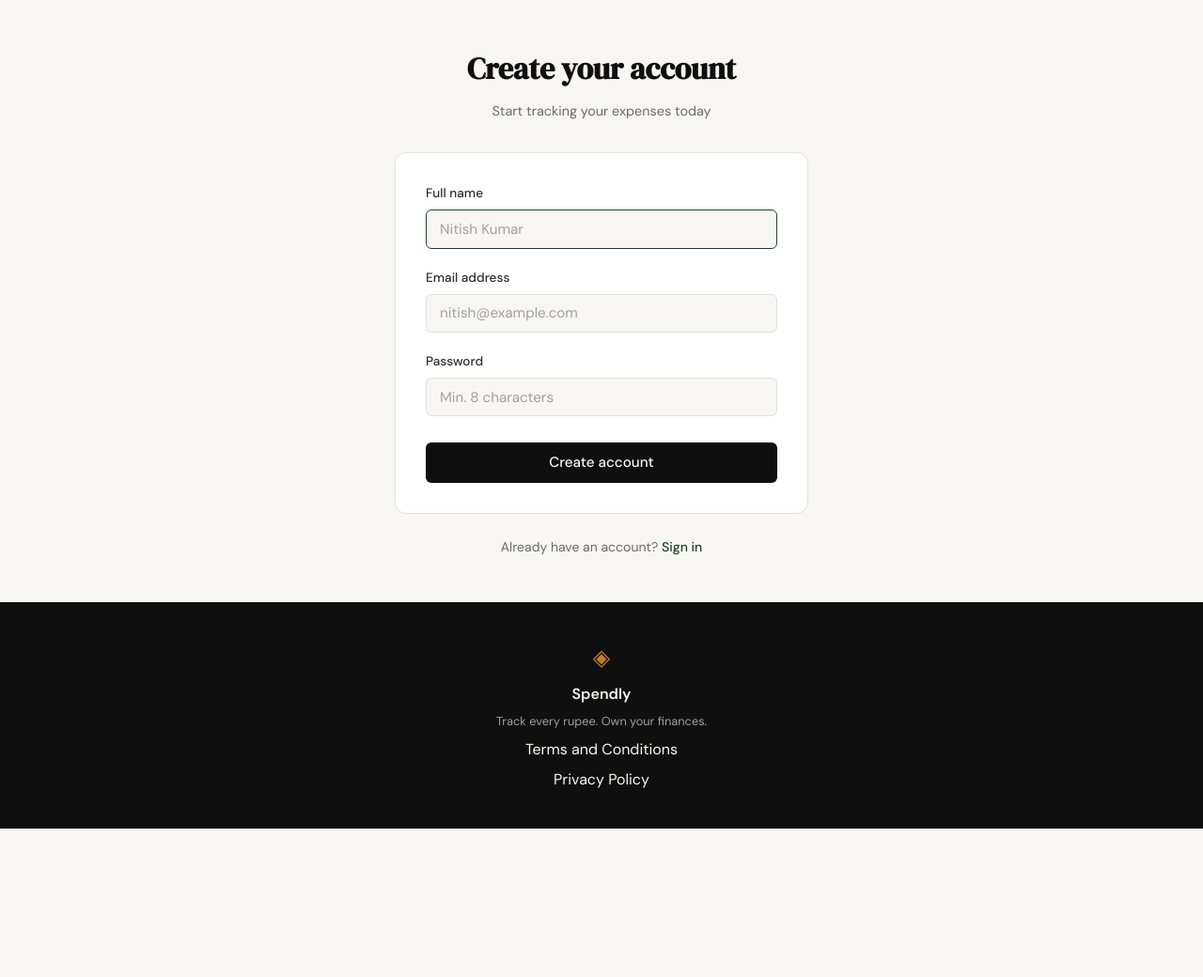
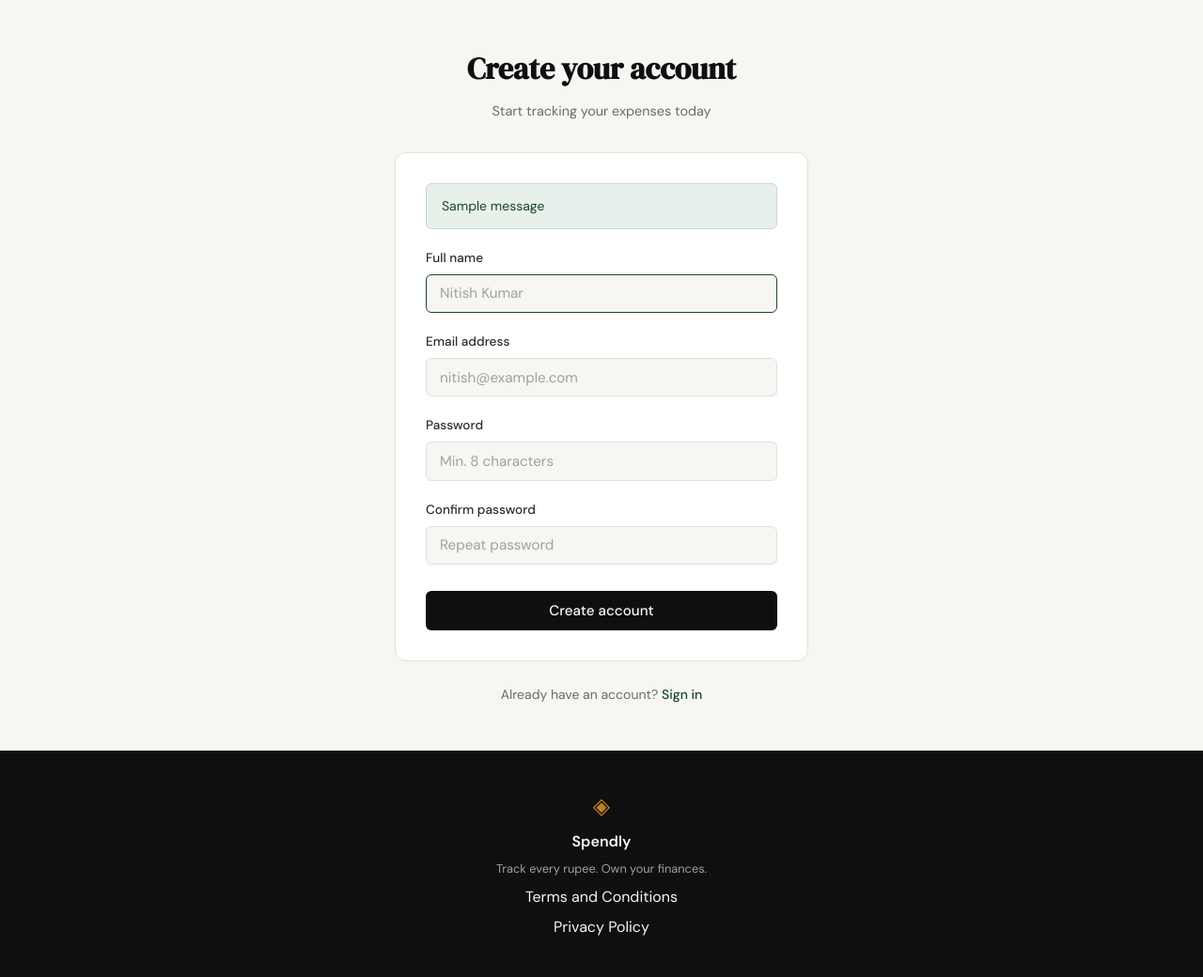
Before and after one commit to pratikrane27/spendly, a Flask app: page /register in a window 1280 px wide. Shown: the part 61-1101 px from the top of the page at 94% size. Before the commit the page ends 943 px from the top, so only its background shows below. Run offline with Flask 3, Linux system fonts and the light colour scheme; one stand-in notice (Sample message) is shown.

Commit message:
register code

```diff
--- a/app.py
+++ b/app.py
@@ -1,7 +1,8 @@
-from flask import Flask, render_template
-from database.db import init_db, seed_db
+from flask import Flask, render_template, request, flash, redirect, url_for
+from database.db import init_db, seed_db, create_user
 
 app = Flask(__name__)
+app.secret_key = "dev-secret-key"
 
 with app.app_context():
     init_db()
@@ -17,8 +18,30 @@ def landing():
     return render_template("landing.html")
 
 
-@app.route("/register")
+@app.route("/register", methods=["GET", "POST"])
 def register():
+    if request.method == "POST":
+        name = request.form.get("name")
+        email = request.form.get("email")
+        password = request.form.get("password")
+        confirm_password = request.form.get("confirm_password")
+
+        if not all([name, email, password, confirm_password]):
+            flash("All fields are required", "error")
+            return render_template("register.html")
+
+        if password != confirm_password:
+            flash("Passwords do not match", "error")
+            return render_template("register.html")
+
+        user_id = create_user(name, email, password)
+        if user_id:
+            flash("Registration successful! Please sign in.", "success")
+            return redirect(url_for("login"))
+        else:
+            flash("Email already registered", "error")
+            return render_template("register.html")
+
     return render_template("register.html")
 
 
--- a/database/db.py
+++ b/database/db.py
@@ -79,3 +79,20 @@ def seed_db():
             sample_expenses
         )
         conn.commit()
+
+def create_user(name, email, password):
+    """
+    Hashes password and creates a new user.
+    Returns the new user's id if successful, None if email already exists.
+    """
+    password_hash = generate_password_hash(password)
+    try:
+        with get_db() as conn:
+            cursor = conn.execute(
+                "INSERT INTO users (name, email, password_hash) VALUES (?, ?, ?)",
+                (name, email, password_hash)
+            )
+            conn.commit()
+            return cursor.lastrowid
+    except sqlite3.IntegrityError:
+        return None
--- a/static/css/style.css
+++ b/static/css/style.css
@@ -460,6 +460,16 @@ a { color: inherit; text-decoration: none; }
     margin-bottom: 1.25rem;
 }
 
+.auth-success {
+    background: var(--accent-light);
+    color: var(--accent);
+    border: 1px solid #c8d8c8;
+    border-radius: var(--radius-sm);
+    padding: 0.75rem 1rem;
+    font-size: 0.875rem;
+    margin-bottom: 1.25rem;
+}
+
 .form-group { margin-bottom: 1.25rem; }
 
 .form-group label {
--- a/templates/register.html
+++ b/templates/register.html
@@ -13,11 +13,15 @@
         </div>
 
         <div class="auth-card">
-            {% if error %}
-            <div class="auth-error">{{ error }}</div>
-            {% endif %}
+            {% with messages = get_flashed_messages(with_categories=true) %}
+                {% if messages %}
+                    {% for category, message in messages %}
+                        <div class="{% if category == 'success' %}auth-success{% else %}auth-error{% endif %}">{{ message }}</div>
+                    {% endfor %}
+                {% endif %}
+            {% endwith %}
 
-            <form method="POST" action="/register">
+            <form method="POST" action="{{ url_for('register') }}">
                 <div class="form-group">
                     <label for="name">Full name</label>
                     <input type="text" id="name" name="name"
@@ -36,6 +40,12 @@
                            class="form-input" placeholder="Min. 8 characters"
                            required>
                 </div>
+                <div class="form-group">
+                    <label for="confirm_password">Confirm password</label>
+                    <input type="password" id="confirm_password" name="confirm_password"
+                           class="form-input" placeholder="Repeat password"
+                           required>
+                </div>
                 <button type="submit" class="btn-submit">Create account</button>
             </form>
         </div>
```
Also changed, not shown: .claude/specs/02-registration.md (added).
